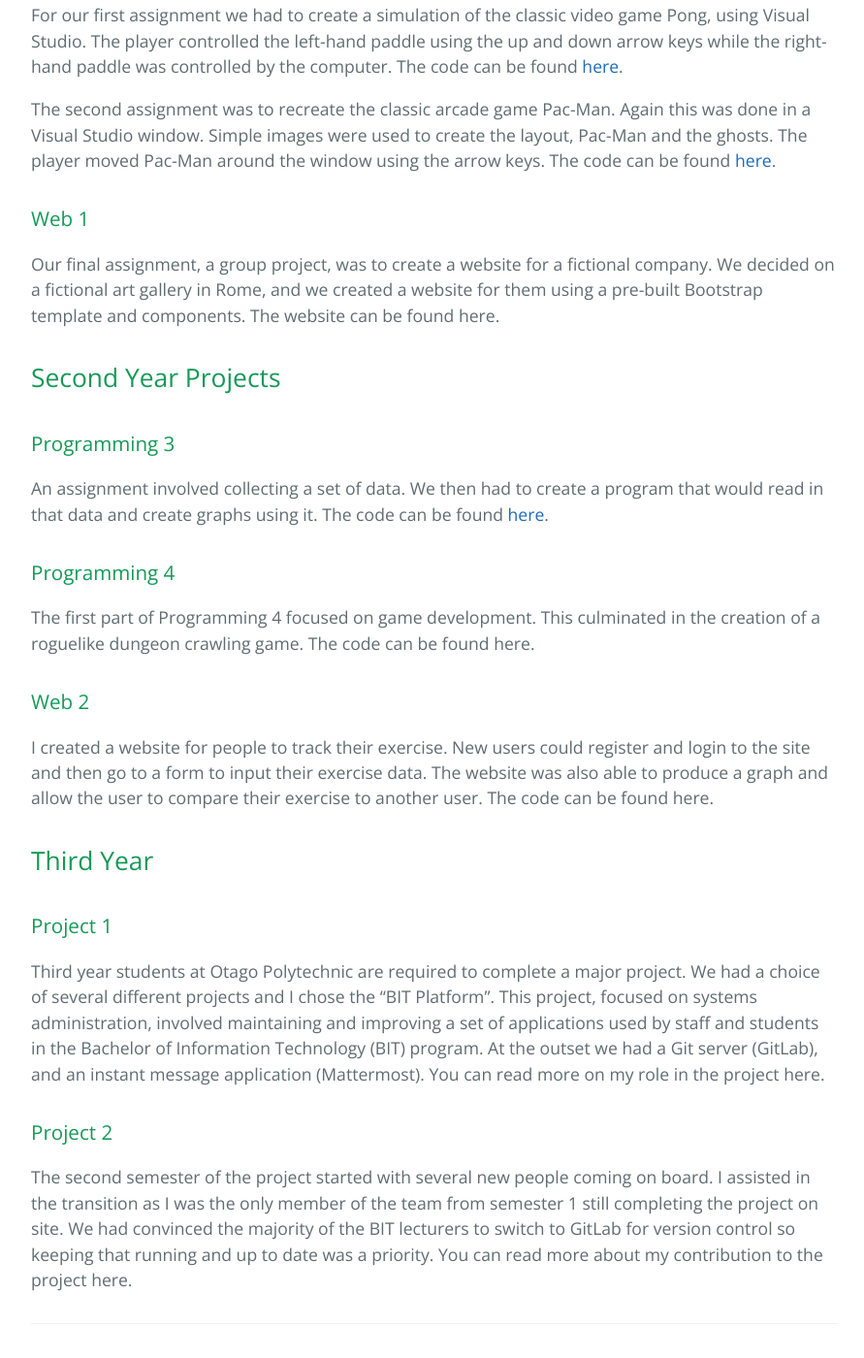
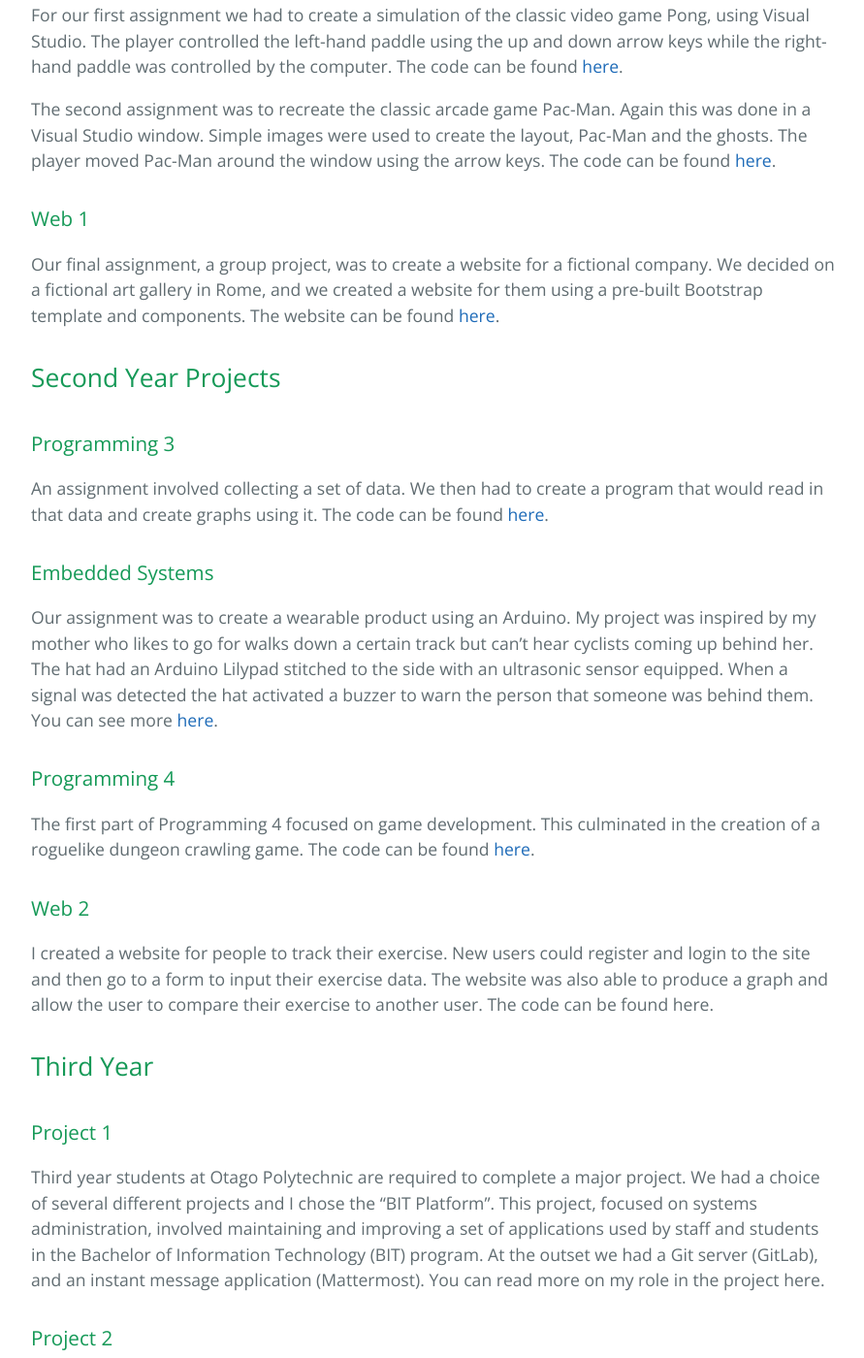
Before and after one commit to MichaelNZ85/MichaelNZ85.github.io, a Jekyll site: the page built from projects.md, in a window 1280 px wide and 1400 px high, scrolled down 617 px. Shown: the whole window at 97% size, without its empty margins (192-1083 px from the left). Built offline with Jekyll 4.4.1, drawn with Linux system fonts in a browser that asks for light colours; our own code applies the rules of GitHub Pages for plain Markdown files.

Commit message:
updated projects page

```diff
--- a/projects.md
+++ b/projects.md
@@ -12,15 +12,18 @@ For our first assignment we had to create a simulation of the classic video game
 The second assignment was to recreate the classic arcade game Pac-Man. Again this was done in a Visual Studio window. Simple images were used to create the layout, Pac-Man and the ghosts. The player moved Pac-Man around the window using the arrow keys. The code can be found [here](https://github.com/MichaelNZ85/Prog2Assignment2).
 
 ### Web 1
-Our final assignment, a group project, was to create a website for a fictional company. We decided on a fictional art gallery in Rome, and we created a website for them using a pre-built Bootstrap template and components. The website can be found here.
+Our final assignment, a group project, was to create a website for a fictional company. We decided on a fictional art gallery in Rome, and we created a website for them using a pre-built Bootstrap template and components. The website can be found [here](https://github.com/MichaelNZ85/Web1).
 
 ## Second Year Projects
 
 ### Programming 3
 An assignment involved collecting a set of data. We then had to create a program that would read in that data and create graphs using it. The code can be found [here](https://github.com/MichaelNZ85/Programming3).
 
+### Embedded Systems
+Our assignment was to create a wearable product using an Arduino. My project was inspired by my mother who likes to go for walks down a certain track but can't hear cyclists coming up behind her. The hat had an Arduino Lilypad stitched to the side with an ultrasonic sensor equipped. When a signal was detected the hat activated a buzzer to warn the person that someone was behind them. You can see more [here](http://michaelinglisembedded.blogspot.co.nz/2016/05/sonar-cap.html).
+
 ### Programming 4
-The first part of Programming 4 focused on game development. This culminated in the creation of a roguelike dungeon crawling game. The code can be found here.
+The first part of Programming 4 focused on game development. This culminated in the creation of a roguelike dungeon crawling game. The code can be found [here](https://github.com/MichaelNZ85/Programming4).
 
 ### Web 2
 I created a website for people to track their exercise. New users could register and login to the site and then go to a form to input their exercise data. The website was also able to produce a graph and allow the user to compare their exercise to another user. The code can be found here.
```
